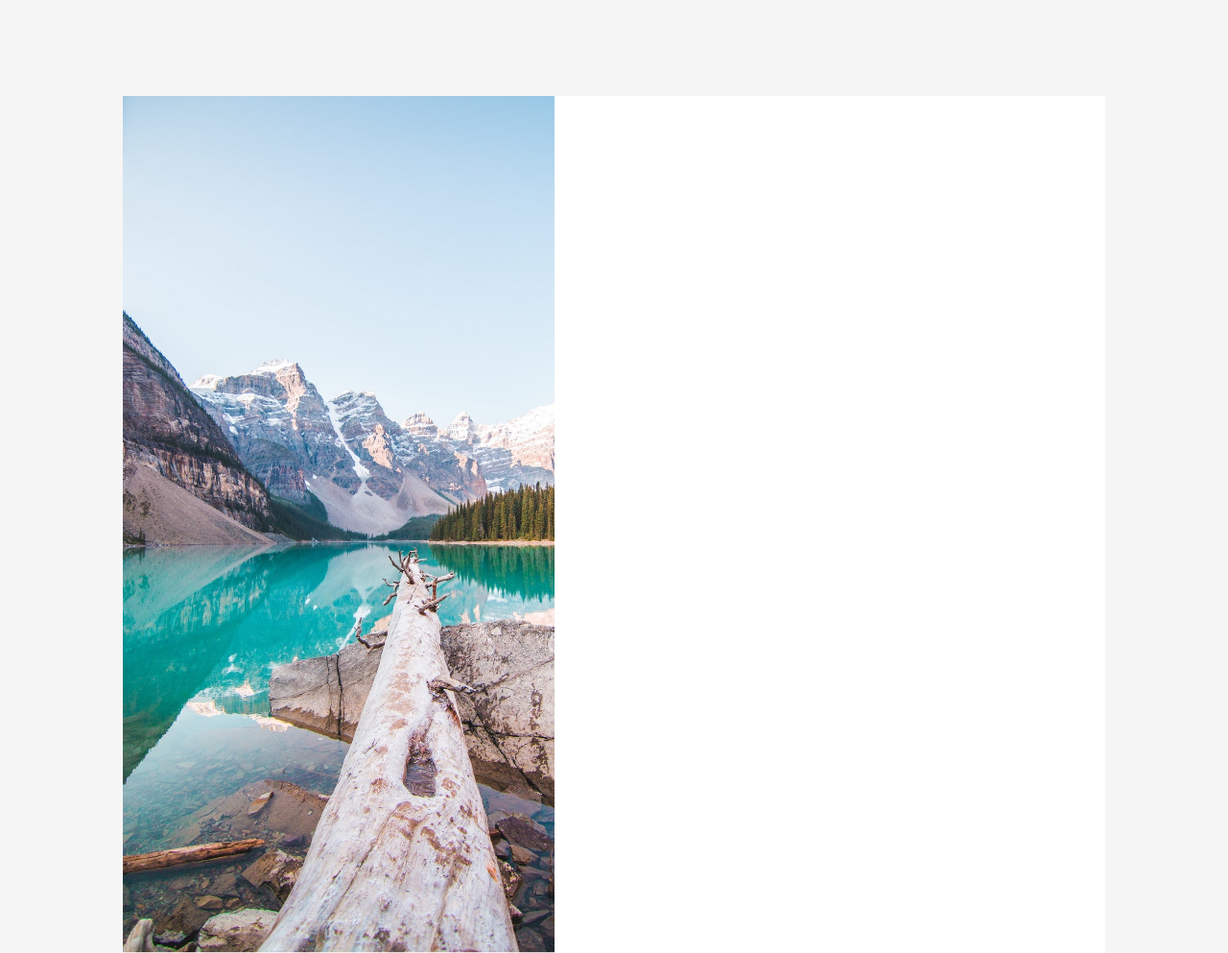
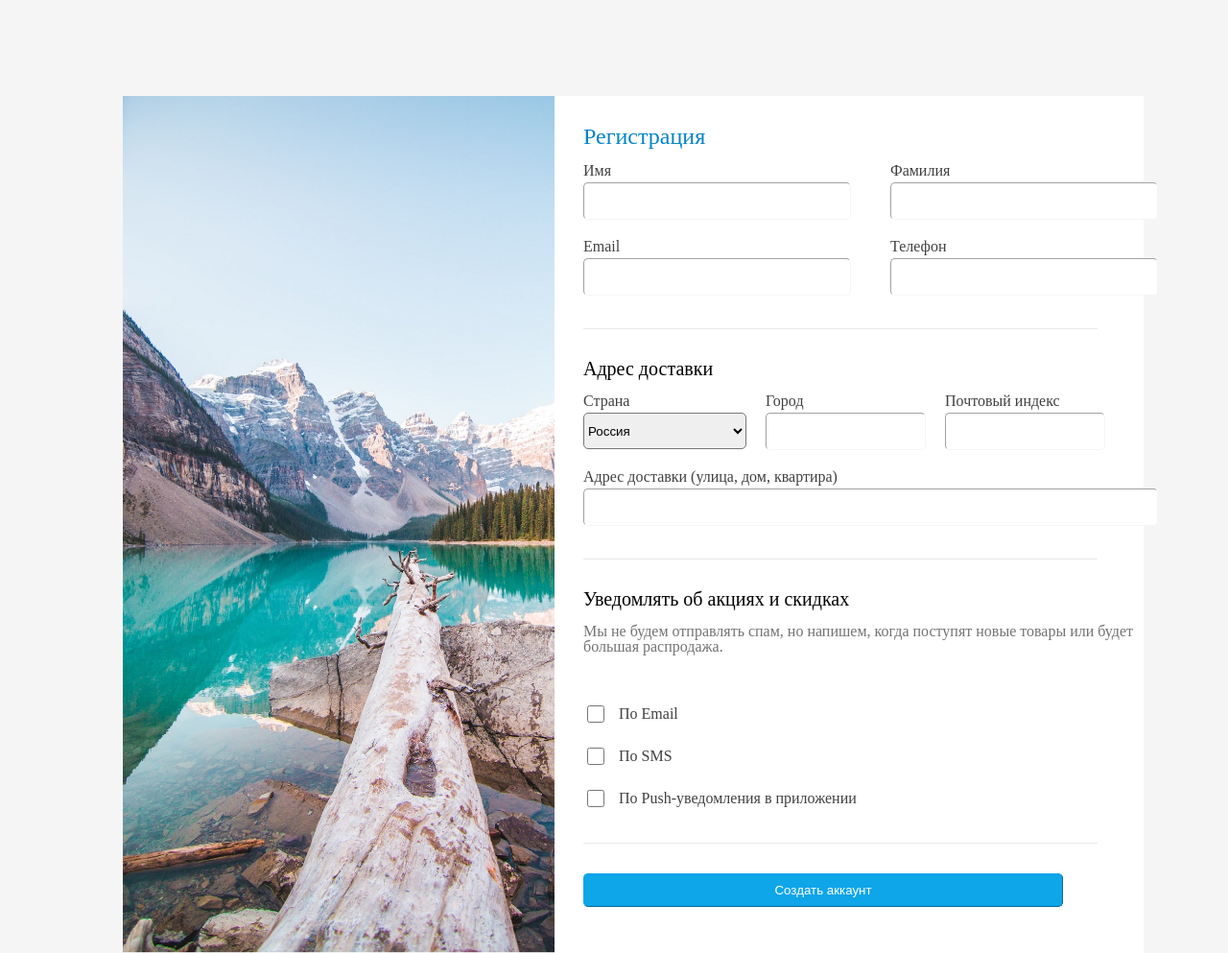
Before and after one commit to my-name-Aysylu/-, a plain HTML site: page index.html in a window 1280 px wide. Shown: the top 993 px of the page at 96% size. Drawn offline with Linux system fonts and the light colour scheme.

Commit message:
Add files via upload

```diff
--- a/index.html
+++ b/index.html
@@ -22,39 +22,37 @@
 		   <img src="mountains-1.jpg"/>
 	       </div>
 		<div class="menu-registration">
-			</div>
-		</div>
-			<div class="menu-registration">
+
 		 <div class="registration">
             <p1>Регистрация</p1><br>
 	       <br><div class="name">
 	        <form action="https://www.bit-by-bit.ru/form-submit">
-		    <label for="name">Имя</label>
-		    <input  id="name" type="text"  name="firstName"/>
+		    <label for="name">Имя</label><br>
+		    <input class="input" id="name" type="text" size="32"  name="firstName"/>
 		</form>
 		<form action="https://www.bit-by-bit.ru/form-submit">
-		<label for="lastName">Фамилия</label>
-		<input  id="lastName" type="text"  name="lastName"/>
+		<label for="lastName">Фамилия</label><br>
+		<input class="input" id="lastName" type="text" size="32" name="lastName"/>
 	 </form>
 	</div>
 	<div class="contact">
 	 <form action="https://www.bit-by-bit.ru/form-submit">
-		<label for="email">Email</label>
-		<input  id="email" type="text"  name="email"/>
+		<label for="email">Email</label><br>
+		<input class="input" id="email" type="text" size="32" name="email"/>
 	 </form>
 	 <form action="https://www.bit-by-bit.ru/form-submit">
-		<label for="phone">Телефон</label>
-		<input  id="phone" type="number"  name="phone"/>
+		<label for="phone">Телефон</label><br>
+		<input class="input" id="phone" type="text" size="32" name="phone"/>
 	 </form>
 	</div>
-	<div class="dash">_______________________________________________________________</div>
+	<div class="dash">___________________________________________________________________</div>
 	<div class="menu-address">
 	<p2>Адрес доставки</p2><br>
 	<br><div class="delivery-address">
 	              <div class="country">
 					<form action="https://www.bit-by-bit.ru/form-submit">
 						<label for="country">Страна</label>
-						<select id="country"  type="text" name="country">
+						<select id="country"  type="text"  name="country">
 							<option>Россия</option>
 							<option>Беларусь</option>
 							<option>Казахстан</option>
@@ -65,49 +63,50 @@
 					<div class="city">
 					<form action="https://www.bit-by-bit.ru/form-submit">
 						<label for="city">Город</label>
-						<input id="city" type="text"  name="city"/>
+						<input class="input" id="city" type="text" size="18" name="city"/>
 					</form>
 				</div>
 				<div class="index">
 					<form action="https://www.bit-by-bit.ru/form-submit">
 						<label for="postalCode">Почтовый индекс</label>
-						<input id="postalCode" type="text"  name="postalCode"/>
+						<input class="input" id="postalCode" type="text" size="18" name="postalCode"/>
 					</form>
 				</div>
 			</div>
 				<div class="delivery">
 					<form action="https://www.bit-by-bit.ru/form-submit">
-						<label for="streetAddress">Адрес доставки (улица, дом, квартира)</label>
-						<input id="streetAddress" type="text"  name="streetAddress"/>
+						<label for="streetAddress">Адрес доставки (улица, дом, квартира)</label><br>
+						<input class="input" id="streetAddress" type="text" size="72"  name="streetAddress"/>
 					</form>
 				</div>
 				</div>
-				<div class="dash">_____________________________________________________________</div>
+				<div class="dash">___________________________________________________________________</div>
 
 			<p3>Уведомлять об акциях и скидках</p3><br>
 				<br><p4>Мы не будем отправлять спам, но напишем, когда поступят новые товары или будет большая распродажа.</p4>
 			<div class="notifications">
-				<form url="https://www.bit-by-bit.ru/form-submit">
-					<div>
+				<form action="https://www.bit-by-bit.ru/form-submit">
+					<div class="email">
 						<input type="checkbox" id="contactchoice1" name="=contacts" value="Email"/>
 						<label for="contactchoice1">По Email</label>
 						</div>
-						<div>
+						<div class="sms">
 						<input type="checkbox" id="contactchoice2" name="=contacts" value="sms"/>
 						<label for="contactchoice2">По SMS</label>
 						</div>
-						<div>
+						<div class="push">
 						<input type="checkbox" id="contactchoice3" name="=contacts" value="Push-уведомления"/>
 						<label for="contactchoice3">По Push-уведомления в приложении</label>
 						</div>
 				</form>
 			</div>
-			<div class="dash">________________________________________________________</div>
+			<div class="dash">___________________________________________________________________</div>
 			<form action="https://www.bit-by-bit.ru/form-submit">
-			<button type="submit"  >Создать аккаунт</button>
+			<button type="submit">Создать аккаунт</button>
 		</form>
 	</div>
-		</div>
+	</div>
+</div>
 
 	</body>
 </html>
```
